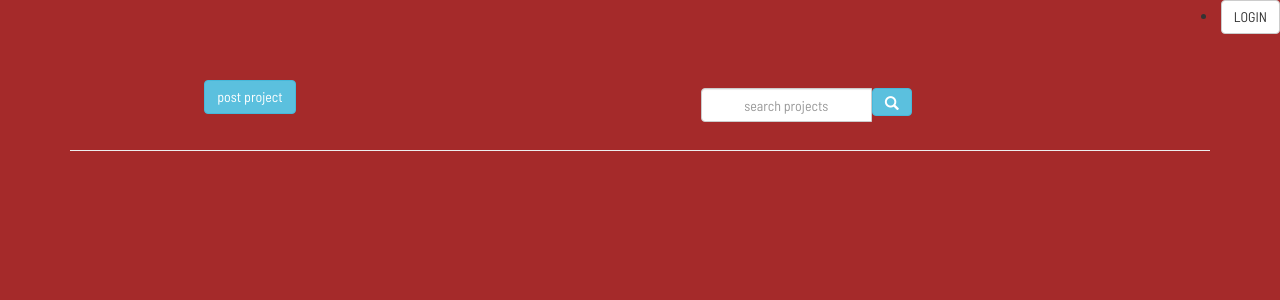
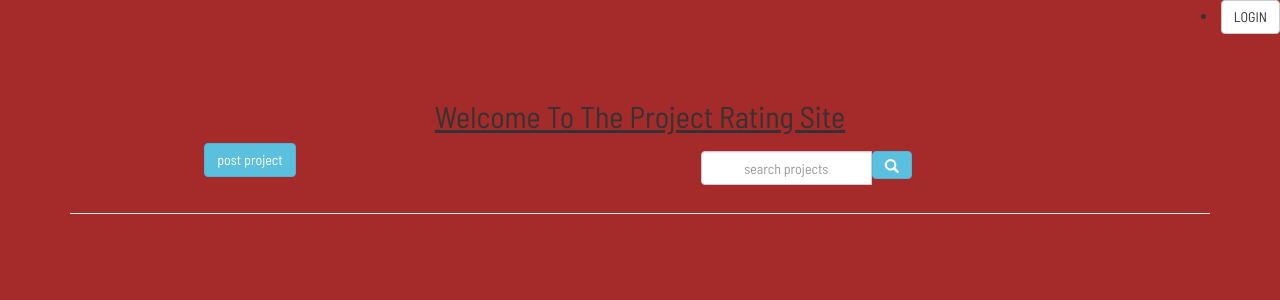
Before and after one commit to rickymwethera/project_rated, a Django app: page / in a window 1280 px wide. Shown: the top 300 px of the page. Run offline with Django 3.2, Linux system fonts and the light colour scheme; data that the repository does not hold is empty; some libraries are stand-ins or nearby versions.

Commit message:
added title

```diff
--- a/ratingsapp/templates/index.html
+++ b/ratingsapp/templates/index.html
@@ -30,9 +30,16 @@
       position: absolute;
       display: inline-flex;
     }
+    .intro{
+        text-align: center;
+
+    }
   </style>
 
   <div class="container">
+      <div class="intro">
+          <h2><u>Welcome To The Project Rating Site</u></h2>
+      </div>
       <div class="row top">
         <div class="col-md-4">
       <div class="create-post">
```
